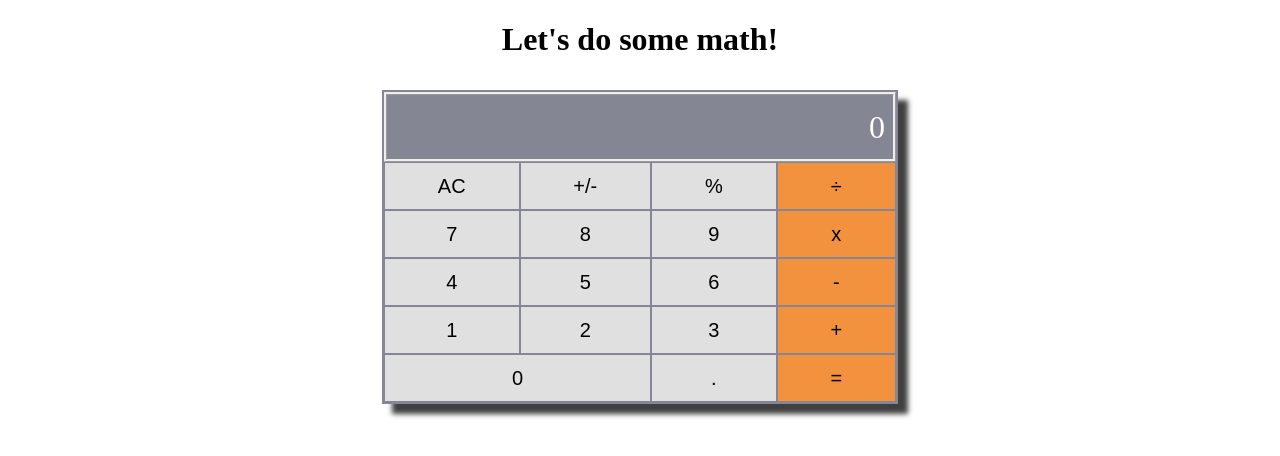
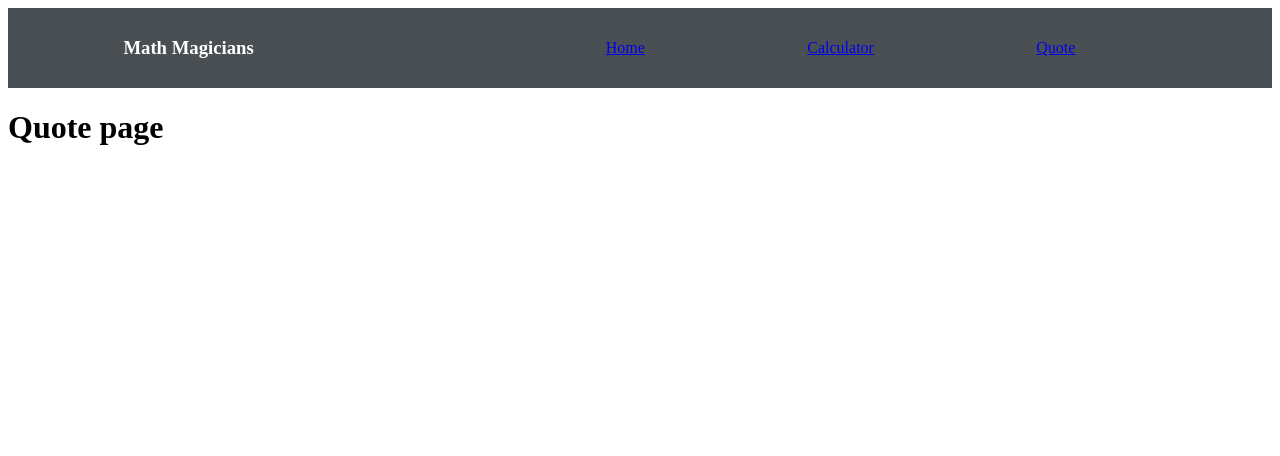
Before and after one commit to masangana/math-magicians, a React (Create React App) app: page /quote in a window 1280 px wide. Shown: the top 456 px of the page. Built offline with nearby package versions, Linux system fonts and the light colour scheme.

Commit message:
add routers

```diff
--- a/package.json
+++ b/package.json
@@ -9,6 +9,7 @@
     "big.js": "^6.2.0",
     "react": "^18.2.0",
     "react-dom": "^18.2.0",
+    "react-router-dom": "^6.3.0",
     "react-scripts": "5.0.1",
     "uuid": "^8.3.2",
     "web-vitals": "^2.1.4"
--- a/src/App.css
+++ b/src/App.css
@@ -1,39 +1,26 @@
+:root{
+  list-style: none;
+}
+
 .App {
   text-align: center;
 }
 
-.App-logo {
-  height: 40vmin;
-  pointer-events: none;
-}
-
-@media (prefers-reduced-motion: no-preference) {
-  .App-logo {
-    animation: App-logo-spin infinite 20s linear;
-  }
-}
-
-.App-header {
-  background-color: #282c34;
-  min-height: 100vh;
+nav {
   display: flex;
-  flex-direction: column;
+  justify-content: space-around;
   align-items: center;
-  justify-content: center;
-  font-size: calc(10px + 2vmin);
+  min-height: 10vh;
+  background-color: rgb(73, 79, 82);
   color: white;
 }
 
-.App-link {
-  color: #61dafb;
+.nav-links {
+  list-style: none;
+  width: 50%;
+  display: flex;
+  justify-content: space-around;
+  align-items: center;
+  color: white;
+
 }
-
-@keyframes App-logo-spin {
-  from {
-    transform: rotate(0deg);
-  }
-
-  to {
-    transform: rotate(360deg);
-  }
-}
--- a/src/App.js
+++ b/src/App.js
@@ -1,12 +1,27 @@
 import './App.css';
 // eslint-disable-next-line no-unused-vars
+import React, { Component } from 'react';
+import { BrowserRouter as Router, Route, Routes, Link } from 'react-router-dom';
 import Calculator from './components/Calculator.js';
+import Nav from './components/Nav';
+import Home from './components/Home';
+import Quote from './components/Quote';
+
 
 function App() {
   return (
-    <div className="App">
-      <Calculator/>
-    </div>
+      <Router>
+
+          <Nav />
+          <Routes>
+              <Route path="/" element={<Home/>} />
+              <Route path="/quote" element={<Quote/>} />
+              <Route path="/calculator" element={<Calculator/>} />
+          </Routes>
+
+      </Router>
+
+
   );
 }
 
--- /dev/null
+++ b/src/components/Home.js
@@ -0,0 +1,13 @@
+import React from 'react';
+import '../App.css';
+import { Link } from 'react-router-dom';
+
+function Home() {
+    return(
+        <div className="home">
+            <h1>Welcome to the React App</h1>
+        </div>
+    )
+}
+
+export default Home;
--- /dev/null
+++ b/src/components/Nav.js
@@ -0,0 +1,31 @@
+/* eslint-disable */
+
+import React from 'react';
+import '../App.css';
+import {NavLink } from 'react-router-dom';
+
+function Nav() {
+    return(
+        <nav>
+            <h3>
+                Math Magicians
+            </h3>
+            <ul className='nav-links'>
+                <li><NavLink to="/">
+                    Home
+                    </NavLink>
+                </li>
+                <li><NavLink to="/calculator">
+                    Calculator
+                    </NavLink>
+                </li>
+                <li><NavLink to="/quote">
+                    Quote
+                    </NavLink>
+                </li>
+            </ul>
+        </nav>
+    )
+}
+
+export default Nav;
--- /dev/null
+++ b/src/components/Quote.js
@@ -0,0 +1,13 @@
+/* eslint-disable */
+import React from 'react';
+import '../App.css';
+
+function Quote() {
+    return(
+        <div className="quote">
+            <h1>Quote page</h1>
+        </div>
+    )
+}
+
+export default Quote;
```
Also changed, not shown: 1 other file (tests, documents, lock files or other folders).
